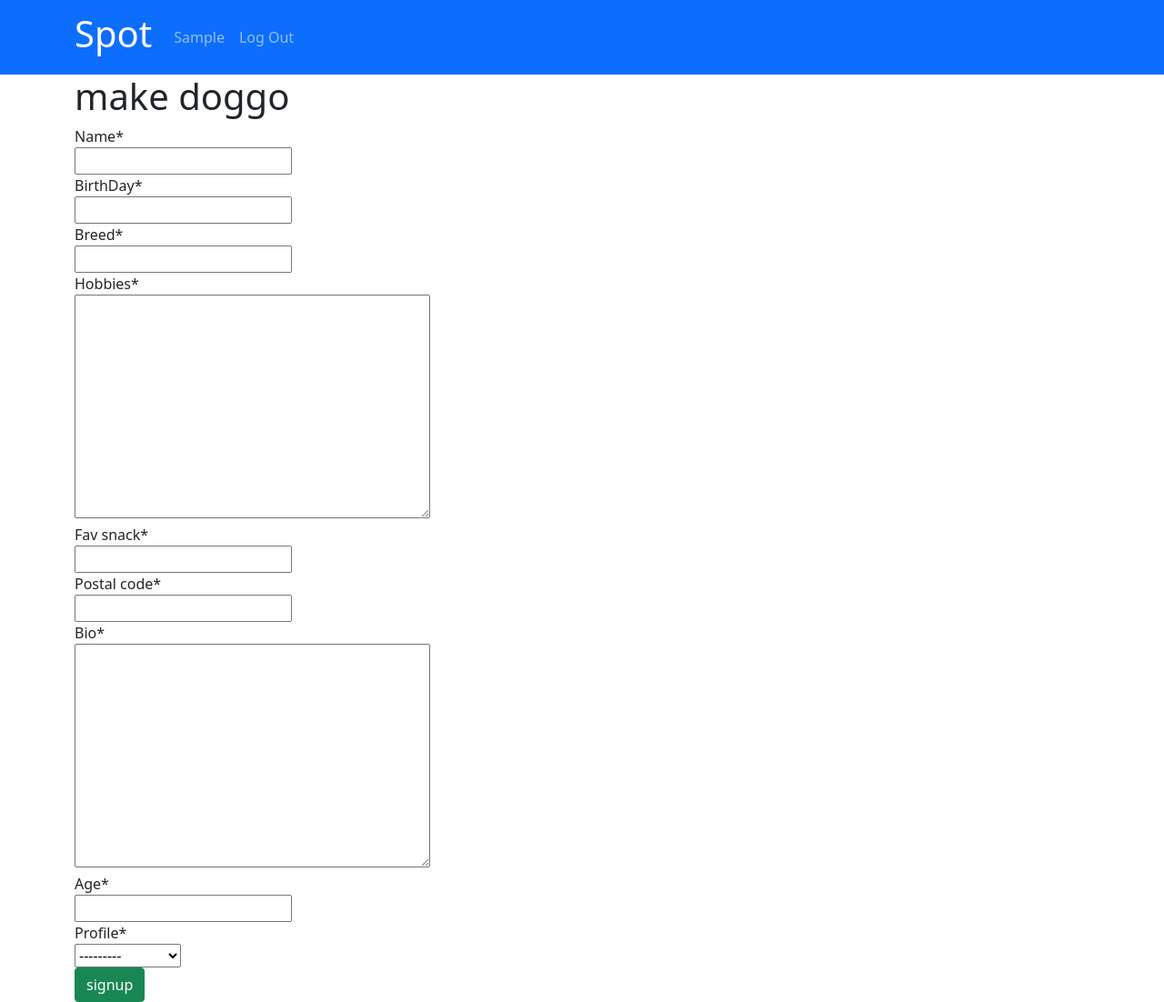
After one commit to mo-shawa/spot, a Django app: page /dogs/create/ in a window 1280 px wide. The commit adds this page. Shown: the whole page at 91% size. Run offline with Django 3.2, Linux system fonts and the light colour scheme; the visitor is signed in with stand-in values (Sample User, id 1); data comes from the database, SQL or seed files in the repository; some libraries are stand-ins or nearby versions.

Commit message:
create and basic styling for profile view page, dog form

```diff
--- a/main_app/models.py
+++ b/main_app/models.py
@@ -12,6 +12,8 @@ class Profile(models.Model):
     postal_code = models.CharField(max_length=7)
     bio = models.TextField(max_length=250)
     # friends = models.ManyToManyField(Profile)
+    def __str__(self):
+        return self.user.get_full_name()
 
 @receiver(post_save, sender=User)
 def create_user_profile(sender, instance, created, **kwargs):
--- a/main_app/templates/base.html
+++ b/main_app/templates/base.html
@@ -6,7 +6,7 @@
 		<meta charset="UTF-8" />
 		<meta name="viewport" content="width=device-width, initial-scale=1.0" />
 		<meta http-equiv="X-UA-Compatible" content="ie=edge" />
-		<title>Cat Collector</title>
+		<title>Spot</title>
 		<link
 			rel="stylesheet"
 			href="https://cdn.jsdelivr.net/npm/bootstrap@5.1.3/dist/css/bootstrap.min.css"
@@ -27,11 +27,12 @@
 	<body>
 		<header class=" bg-primary">
 			<nav class="navbar navbar-dark bg-primary navbar-expand-lg container">
-					<a href="/" class="navbar-brand"><h1>helloFren</h1></a>
+					<a href="/" class="navbar-brand"><h1>Spot</h1></a>
 					<div class="navbar-nav">
 						<!-- changes below -->
 						{% if user.is_authenticated %}
 
+						<a class="nav-item nav-link" href="{% url 'profile_detail' user.id %}">{{user.first_name}}</a>
 						<a class="nav-item nav-link" href="{% url 'logout' %}">Log Out</a>
 
 						{% else %}
--- /dev/null
+++ b/main_app/templates/main_app/dog_form.html
@@ -0,0 +1,13 @@
+{%extends 'base.html'%} {%block content%} {% load crispy_forms_tags %}
+
+<h1>make doggo</h1>
+
+{% if error_message %}
+<p class="red-text">{{ error_message }}</p>
+{% endif %}
+
+<form method="post" action="{% url 'signup' %}">
+	{% csrf_token %} {{ form|crispy }}
+	<input type="submit" class="btn btn-success" value="signup" />
+</form>
+{%endblock%}
--- a/main_app/urls.py
+++ b/main_app/urls.py
@@ -5,5 +5,9 @@ from . import views
 urlpatterns = [
     path('', views.home, name='home'),
     path('accounts/signup/', views.signup, name='signup'),
-    path('accounts/signup/<int:user_id>/', views.ProfileCreate.as_view(), name="profile_create")
+    path('accounts/signup/<int:user_id>/', views.ProfileCreate.as_view(), name="profile_create"),
+    path('accounts/<int:user_id>', views.profile_detail, name='profile_detail'),
+    # DOG PATHS
+    path('dogs/create/',views.DogCreate.as_view(), name='dog_create'),
+
 ]
--- a/main_app/views.py
+++ b/main_app/views.py
@@ -6,7 +6,7 @@ from django.contrib.auth.forms import UserCreationForm
 from django.contrib.auth.decorators import login_required
 from django.contrib.auth.mixins import LoginRequiredMixin
 from main_app.forms import ProfileForm
-from main_app.models import Profile
+from main_app.models import Dog, Profile
 # Create your views here.
 
 def home(request):
@@ -40,3 +40,18 @@ def signup(request):
 class ProfileCreate(LoginRequiredMixin, CreateView):
   model = Profile
   fields = "__all__"
+
+# class ProfileView(DetailView):
+#   model = Profile
+
+def profile_detail(request, user_id):
+  return render(request, 'profile.html')
+
+class DogCreate(LoginRequiredMixin,CreateView):
+  model = Dog
+  # fields = ['name','birthday','breed','hobbies','fav_snack','hobbies',]
+  fields = '__all__'
+
+  def form_valid(self,form):
+    form.instance.user.profile = self.request.user.profile
+    return super().form_valid(form)
```
Also changed, not shown: main_app/templates/profile.html (added, +45 -0 lines).
